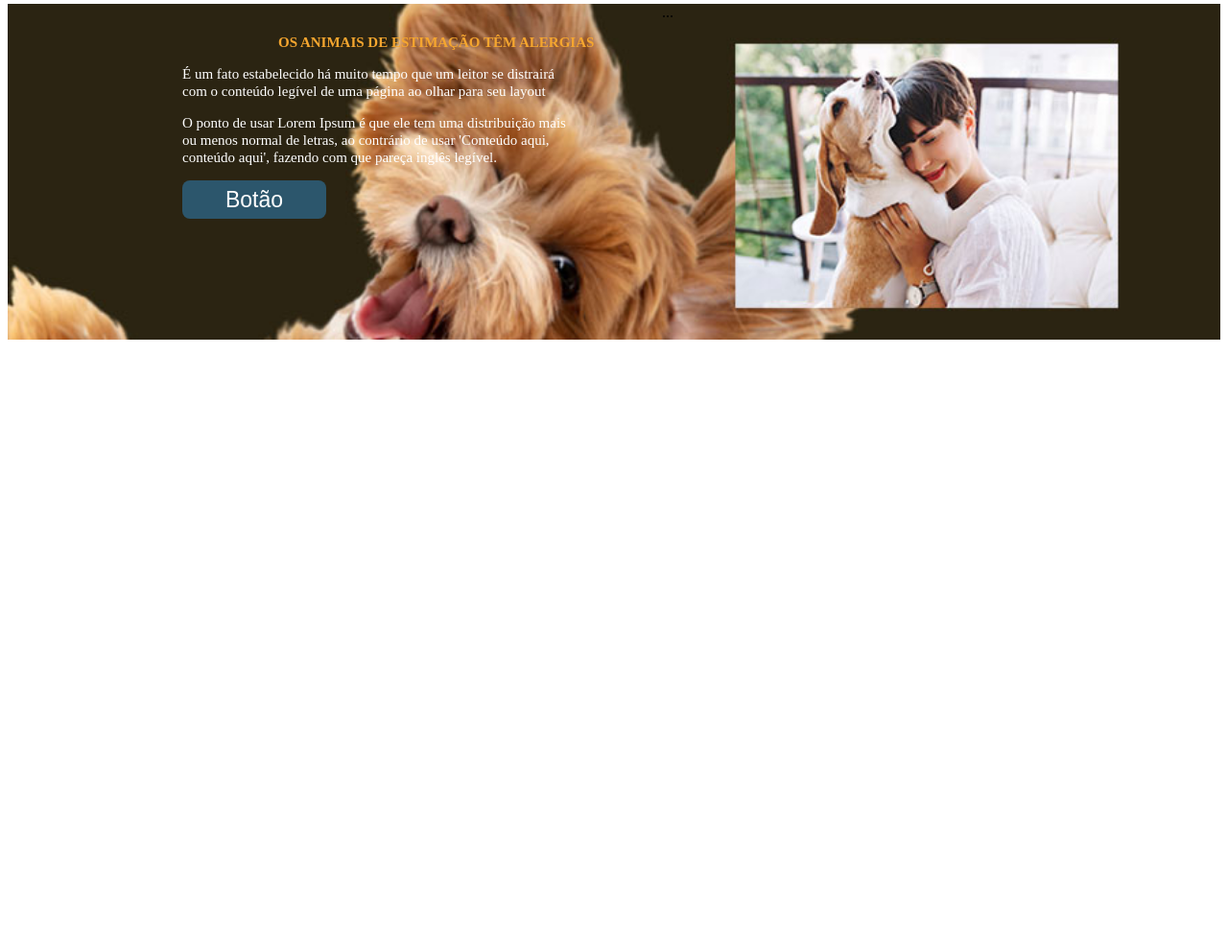
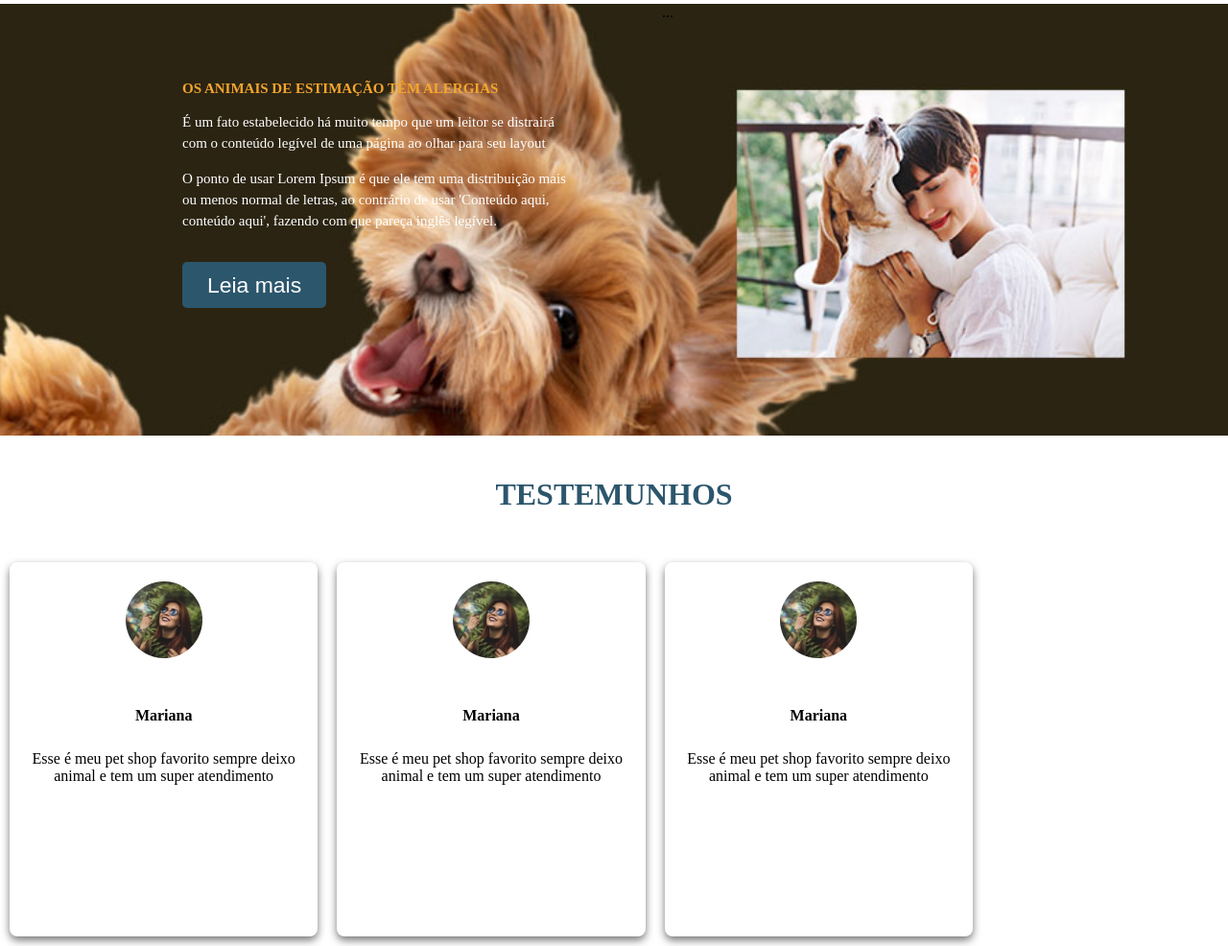
Before and after one commit to Johnhelder/LandingPagePet, a plain HTML site: page index.html in a window 1280 px wide. Shown: the part 496-1482 px from the top of the page at 96% size. Before the commit the page ends 858 px from the top, so only its background shows below. Drawn offline with Linux system fonts and the light colour scheme.

Commit message:
Estrutura dos cards

```diff
--- a/index.html
+++ b/index.html
@@ -5,7 +5,7 @@
   <meta charset="UTF-8">
   <meta http-equiv="X-UA-Compatible" content="IE=edge">
   <meta name="viewport" content="width=device-width, initial-scale=1.0">
-  <link rel="stylesheet" href="./style.css">
+  <link rel="stylesheet" href="./assets/css/style.css">
   <title>Landing page pet shop</title>
 </head>
 
@@ -25,7 +25,8 @@
 
       </div>
       <div class="pets">
-        <img src="./img/img3-removebg-preview.png" alt="">
+        <img src="./assets/img/img3-removebg-preview.png" alt="">
+
 
       </div>
       <div class="conteudo2">
@@ -37,8 +38,6 @@
         <p class="texto5">Seu melhor amigo merece cuidados</p>
 
       </div>
-
-
   </section>
 
   <section id="cachorro">
@@ -48,13 +47,44 @@
 
       <p class="animais-fantasticos">O ponto de usar Lorem Ipsum é que ele tem uma distribuição mais ou menos normal de letras, ao contrário de usar 'Conteúdo aqui, conteúdo aqui', fazendo com que pareça inglês legível.</p>
 
-      <button class="botao">Botão</button>
+      <button class="botao">Leia mais</button>
     </div>
     <div class="fundofalco">
       ...
     </div>
   </section>
+
+  <h4>Testemunhos</h4>
+  <section class="alinhamento">
+
+    <div class="cards">
+      <div class="card">
+        <img src="/assets/img/img-dep-1.png" alt="" class="depoimento">
+        <div>
+          <h5>Mariana</h5>
+          <p>Esse é meu pet shop favorito sempre deixo animal e tem um super atendimento</p>
+        </div>
+      </div>
+
+      <div class="card">
+        <img src="/assets/img/img-dep-1.png" alt="" class="depoimento">
+        <div>
+          <h5>Mariana</h5>
+          <p>Esse é meu pet shop favorito sempre deixo animal e tem um super atendimento</p>
+        </div>
+      </div>
+
+      <div class="card">
+        <img src="/assets/img/img-dep-1.png" alt="" class="depoimento">
+        <div>
+          <h5>Mariana</h5>
+          <p>Esse é meu pet shop favorito sempre deixo animal e tem um super atendimento</p>
+        </div>
+      </div>
+    </div>
+  </section>
   </div>
+
 </body>
 
 </html>
```
